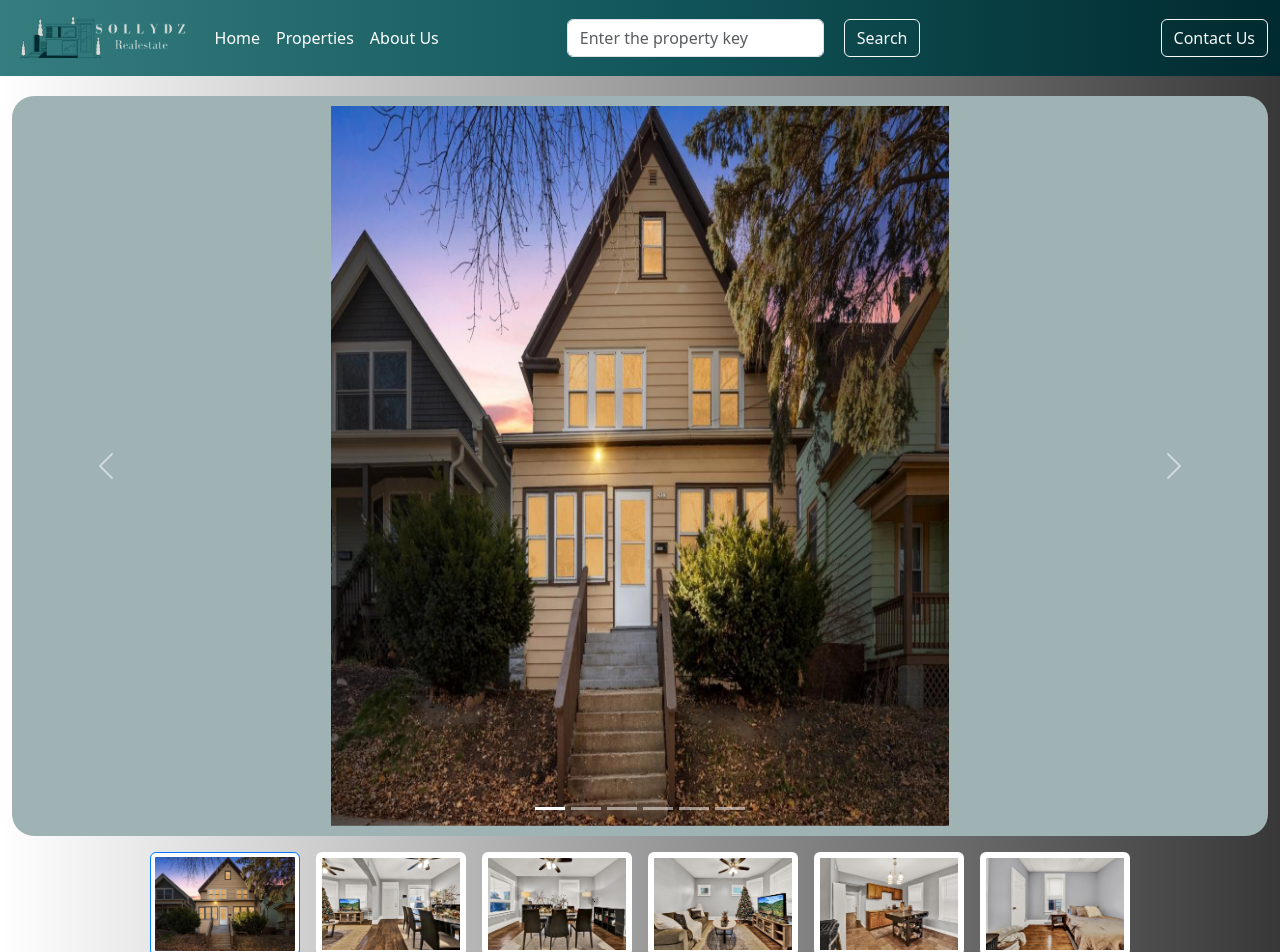
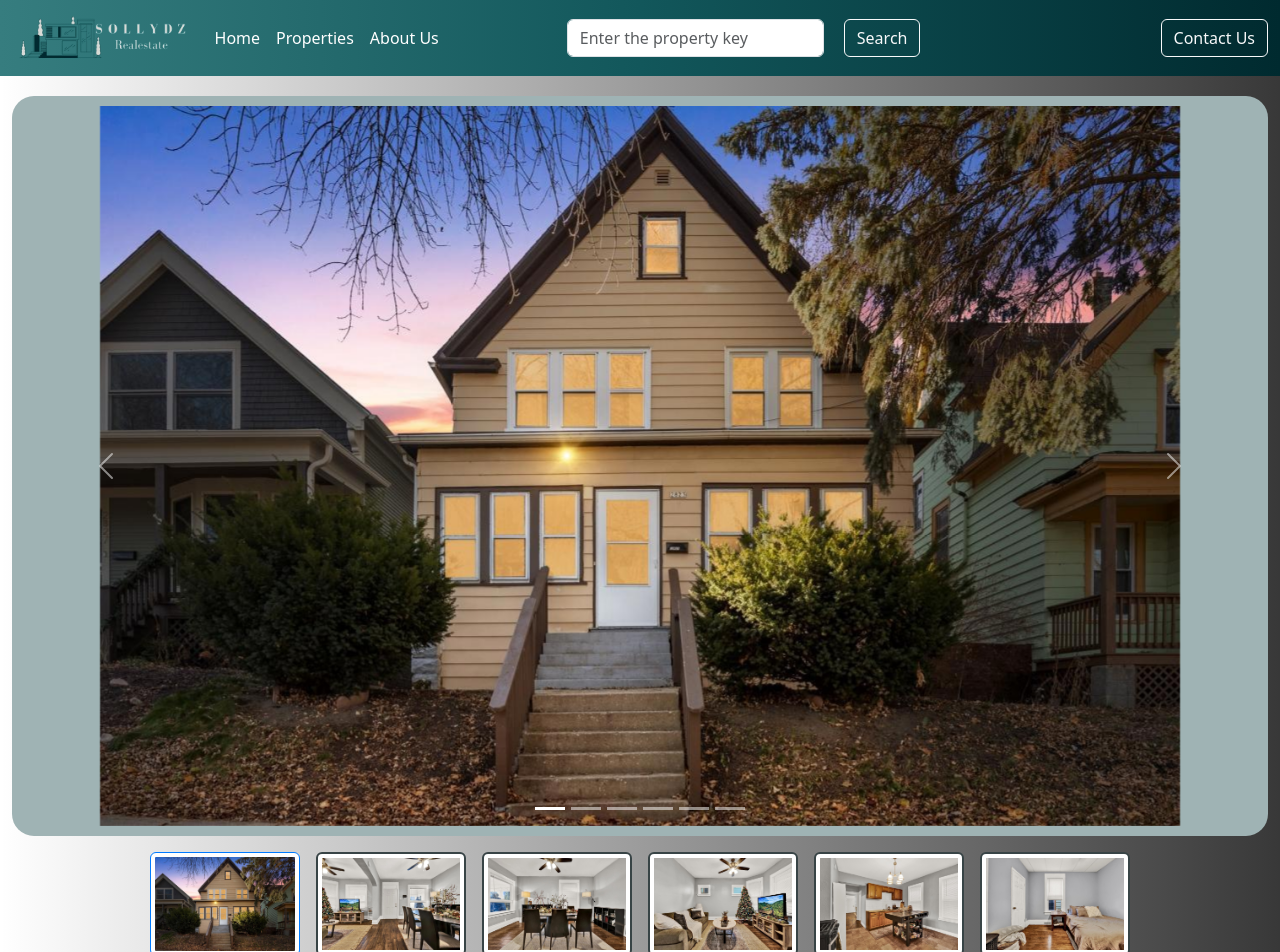
Before and after one commit to huzaifameer/SollydZ-Properties, a React (Vite) app: page /properties/CommonHold1 in a window 1280 px wide. Shown: the top 952 px of the page. Built offline with nearby package versions, Linux system fonts and the light colour scheme; some icons are missing.

Commit message:
commit-12

```diff
--- a/src/Components/SinglePage/SinglePage.jsx
+++ b/src/Components/SinglePage/SinglePage.jsx
@@ -18,6 +18,7 @@ export default function SinglePage() {
     }
 
     const { title,type, description, bedrooms, price, location, images } = property;
+    // eslint-disable-next-line react-hooks/rules-of-hooks
     const [selectedImageIndex, setSelectedImageIndex] = useState(0);
 
     const handleImageClick = (index) => {
@@ -48,7 +49,7 @@ export default function SinglePage() {
                         {images && Array.isArray(images) && (
                             images.map((image, index) => (
                                 <div key={index} className={`carousel-item ${index === selectedImageIndex ? 'active' : ''}`}>
-                                    <img src={image} className="d-block w-50 mx-auto" alt={`Property ${index + 1}`} />
+                                    <img src={image} className="d-block mx-auto" alt={`Property ${index + 1}`} />
                                 </div>
                             ))
                         )}
@@ -74,7 +75,7 @@ export default function SinglePage() {
                                 className="img-thumbnail mx-2"
                                 alt={`Thumbnail ${index + 1}`}
                                 onClick={() => handleImageClick(index)}
-                                style={{ cursor: 'pointer', border: index === selectedImageIndex ? '1px solid #007BFF' : '2px solid transparent', width: '150px' }}
+                                style={{ cursor: 'pointer', border: index === selectedImageIndex ? '1px solid #007BFF' : '2px solid #384446', width: '150px',overflow:'hidden' }}
                             />
                         ))
                     )}
```
